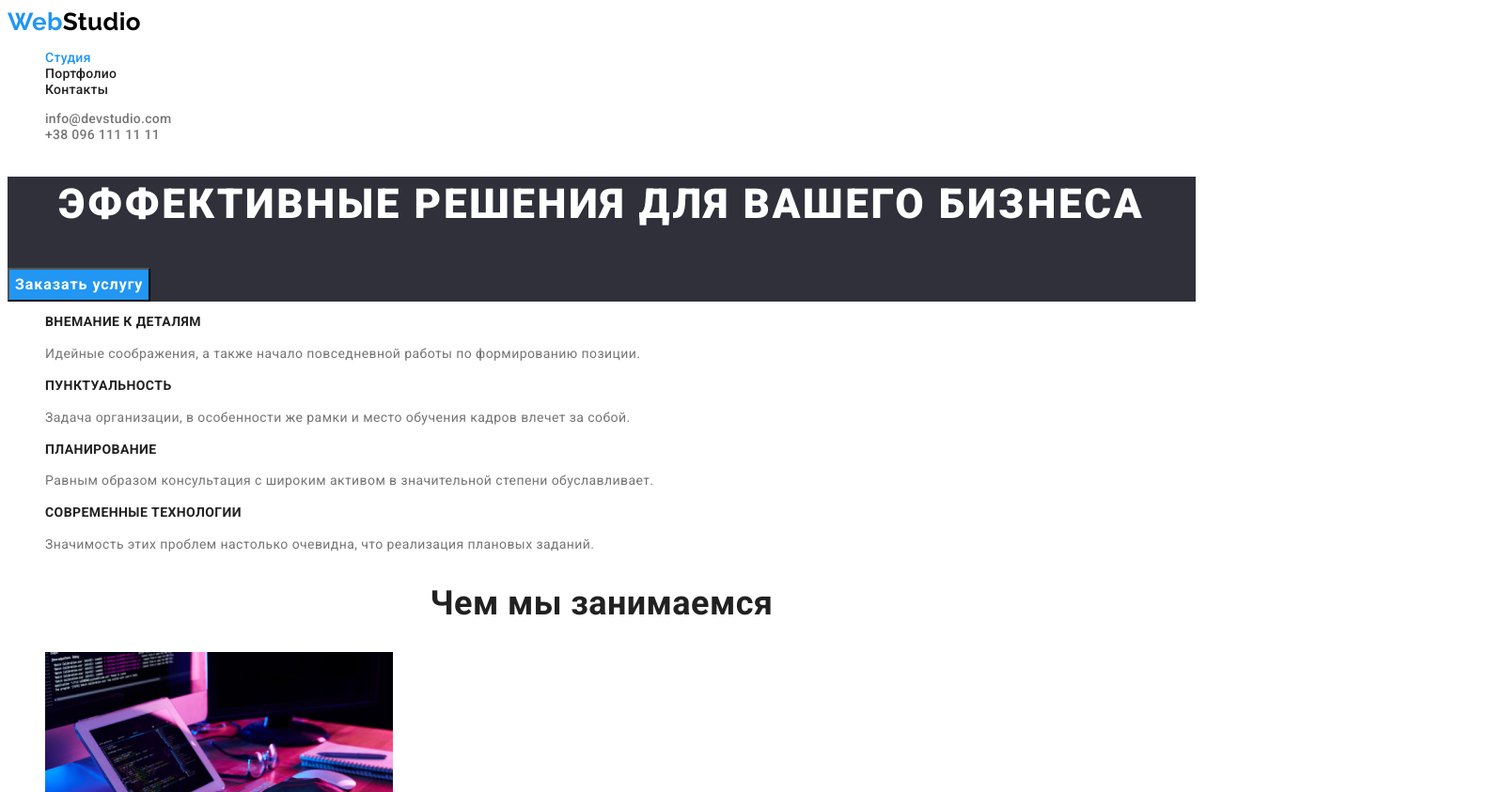
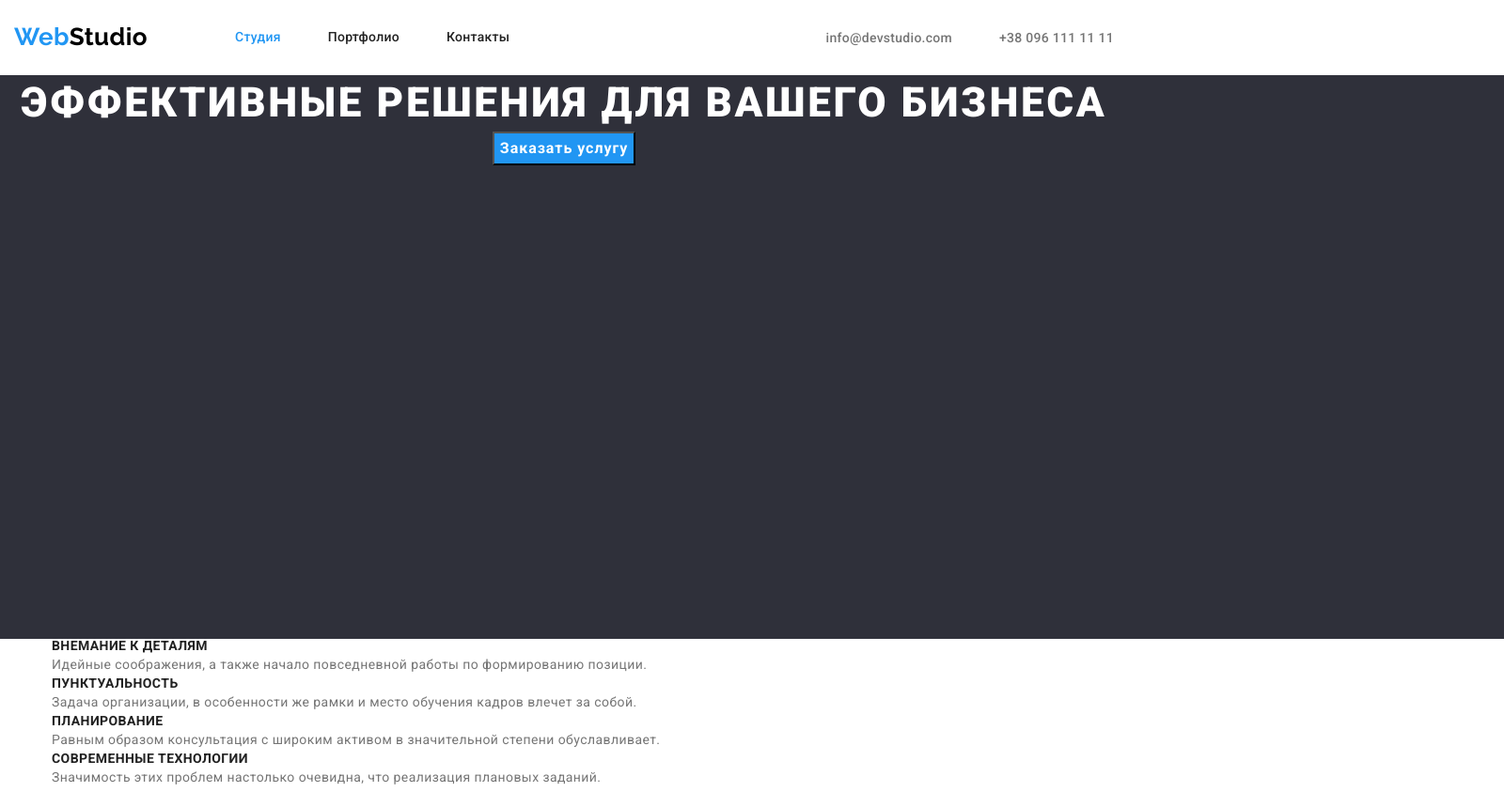
Before and after one commit to Victor-Mazurenko/goit-markup-hw-03, a plain HTML site: page index.html in a window 1280 px wide. Shown: the top 843 px of the page at 94% size, 1600 px wide, since content can reach past the window. Drawn offline with nearby package versions, Linux system fonts and the light colour scheme.

Commit message:
Сделал шапку

```diff
--- a/css/styles.css
+++ b/css/styles.css
@@ -14,6 +14,19 @@ body {
   letter-spacing: 0.03em;
   font-family: 'Roboto', sans-serif;
   font-size: 14px;
+}
+h1,
+h2,
+h3,
+p,
+ul {
+  margin: 0;
+}
+
+.container {
+  width: 1200px;
+  padding-left: 15px;
+  padding-right: 15px;
 }
 
 /*Шапка сайта*/
@@ -42,6 +55,7 @@ body {
 .site-nav .link-btn:focus {
   color: var(--decor-color);
 }
+
 .auth-nav .btn-link {
   color: var(--second-text-color);
 
@@ -58,9 +72,43 @@ body {
 .site-nav .current {
   color: var(--decor-color);
 }
+.site-nav{
+  display: flex;
+  padding: 0;
+}
+.site-nav .link:not(:last-child){
+  padding-right: 50px;
+}
+
+.site-nav .link-btn{
+  display: inline-block;
+  padding-top: 32px;
+  padding-bottom: 32px;
+}
+.site-nav:first-child{
+  margin-left: 93px;
+}
+.auth-nav{
+  display: flex;
+}
+.auth-nav .link:not(:last-child){
+  padding-right: 50px;
+}
+
+.auth-nav{
+  padding-left: 0;
+  margin-left: auto;
+}
+.navigation{
+  display: flex;
+  align-items: center;
+}
 /*Секция герой*/
 .hero {
   background-color: var(--back-color);
+  text-align: center;
+  width: 1600px;
+  height: 600px;
 }
 .hero .hero-title {
   color: var(--third-text-color);
@@ -81,7 +129,6 @@ body {
   font-size: 16px;
   line-height: 1.87;
   align-items: center;
-  text-align: center;
   letter-spacing: 0.06em;
 }
 .hero .btn-hero:hover,
@@ -196,6 +243,11 @@ body {
 }
 
 /*ПОРТФОЛИО*/
+
+.header-page{
+  border-bottom: 1px;
+}
+
 .visually-hidden {
   position: absolute;
   width: 1px;
--- a/index.html
+++ b/index.html
@@ -9,43 +9,57 @@
       href="https://fonts.googleapis.com/css2?family=Raleway:wght@700&family=Roboto:wght@400;500;700;900&display=swap"
       rel="stylesheet"
     />
+    <link
+      rel="stylesheet"
+      href="https://cdnjs.cloudflare.com/ajax/libs/modern-normalize/1.1.0/modern-normalize.min.css"
+      integrity="sha512-wpPYUAdjBVSE4KJnH1VR1HeZfpl1ub8YT/NKx4PuQ5NmX2tKuGu6U/JRp5y+Y8XG2tV+wKQpNHVUX03MfMFn9Q=="
+      crossorigin="anonymous"
+      referrerpolicy="no-referrer"
+    />
     <link rel="stylesheet" href="./css/styles.css" />
   </head>
   <body class="body">
     <!--Шапка сайта-->
     <header class="page-header">
+      <section>
+        <div class="container navigation">
           <a href="./index.html" class="logo"><span class="logo-color">Web</span>Studio</a>
-      <nav class="site-nav">
-        <ul style="list-style: none">
-          <li>
+          <nav>
+            <ul style="list-style: none" class="site-nav">
+              <li class="link">
                 <a href="" class="link-btn current">Студия</a>
               </li>
-          <li>
+              <li class="link">
                 <a href="./portfolio.html" class="link-btn">Портфолио</a>
               </li>
-          <li>
+              <li class="link">
                 <a href="#" class="link-btn">Контакты</a>
               </li>
             </ul>
           </nav>
           <ul class="auth-nav" style="list-style: none">
-        <li>
+            <li class="link">
               <a href="mailto:info@devstudio.com" class="btn-link">info@devstudio.com</a>
             </li>
-        <li>
+            <li class="link">
               <a href="tel:+380961111111" class="btn-link">+38 096 111 11 11</a>
             </li>
           </ul>
+        </div>
+      </section>
     </header>
     <!--Мейн сайта-->
     <main>
       <!--Секция Герой-->
       <section class="hero">
+        <div class="container">
         <h1 class="hero-title">Эффективные решения для вашего бизнеса</h1>
         <button type="button" class="btn-hero">Заказать услугу</button>
+        </div>
       </section>
       <!--Секция особенности-->
       <section class="caption">
+        <div class="container">
         <h2 class="caption-title">Особенности</h2>
         <ul style="list-style: none">
           <li>
@@ -73,9 +87,11 @@
             </p>
           </li>
         </ul>
+        </div>
       </section>
       <!--Секция чем занимаемся-->
       <section class="work">
+        <div class="container">
         <h2 class="work-title">Чем мы занимаемся</h2>
         <ul style="list-style: none">
           <li>
@@ -88,9 +104,11 @@
             <img src="./images/img2.jpg" alt="Работа над красками" width="370" class="work-pic" />
           </li>
         </ul>
+        </div>
       </section>
       <!--Секция наша команда-->
       <section class="team">
+        <div class="container">
         <h2 class="team-title">Наша команда</h2>
         <ul style="list-style: none">
           <li>
@@ -114,10 +132,13 @@
             <p lang="en" class="position">UI Designer</p>
           </li>
         </ul>
+        </div>
       </section>
     </main>
     <!--Подвал-->
     <footer class="footer">
+      <section>
+        <div class="container">
           <a href="./index.html" class="footer-logo"><span class="footer-log">Web</span>Studio</a>
           <address>
             <ul style="list-style: none">
@@ -126,6 +147,8 @@
               <li><a href="tel:+380991111111" class="link">+38 099 111 11 11</a></li>
             </ul>
           </address>
+        </div>
+      </section>
     </footer>
   </body>
 </html>
```
Also changed, not shown: portfolio.html (+18 -7 lines). Lines whose indentation alone changed are shown as unchanged.
